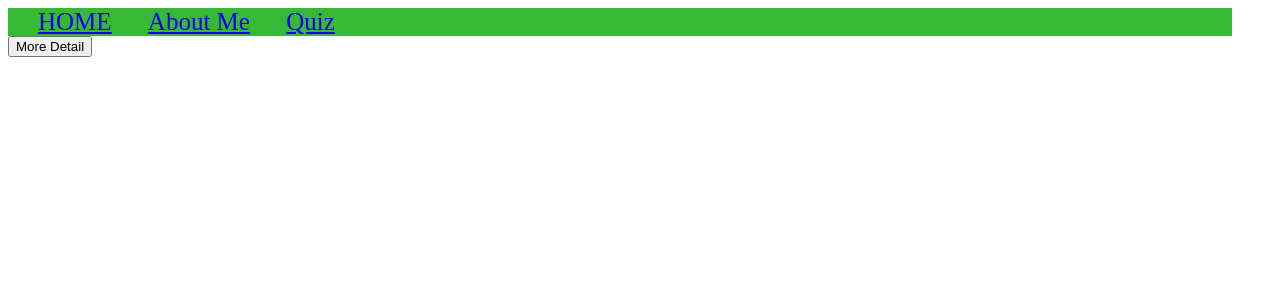
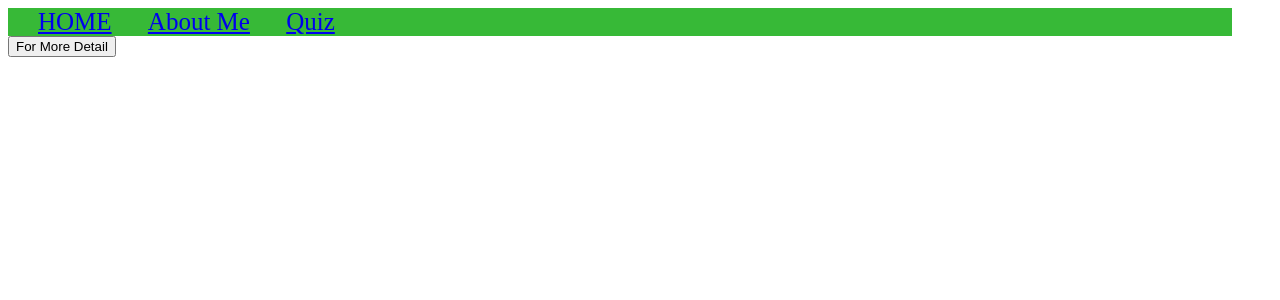
Before and after one commit to kokoichi206/django-website-test, a Django app: page /weight/main in a window 1280 px wide. Shown: the top 300 px of the page. Run offline with Django 3.2, Linux system fonts and the light colour scheme; some libraries are stand-ins or nearby versions.

Commit message:
weightPlot

```diff
--- a/website/templates/weight/main.html
+++ b/website/templates/weight/main.html
@@ -12,7 +12,7 @@
     google.charts.load('current', {packages: ['corechart', 'controls', 'table']});
     google.charts.setOnLoadCallback(controlsAndDashboards);
     </script>
-      <script type="text/javascript">
+      <script type="module">
 
   function controlsAndDashboards() {
 
@@ -75,7 +75,7 @@
 
 <body>
   {% include "_navbar.html"%}
-  <button>More Detail</button>
+  <button>For More Detail</button>
   <script type="text/javascript" src="https://www.gstatic.com/charts/loader.js"></script>
   <div id="dashboard_div">
     <div id="chart1_div"></div>
```
